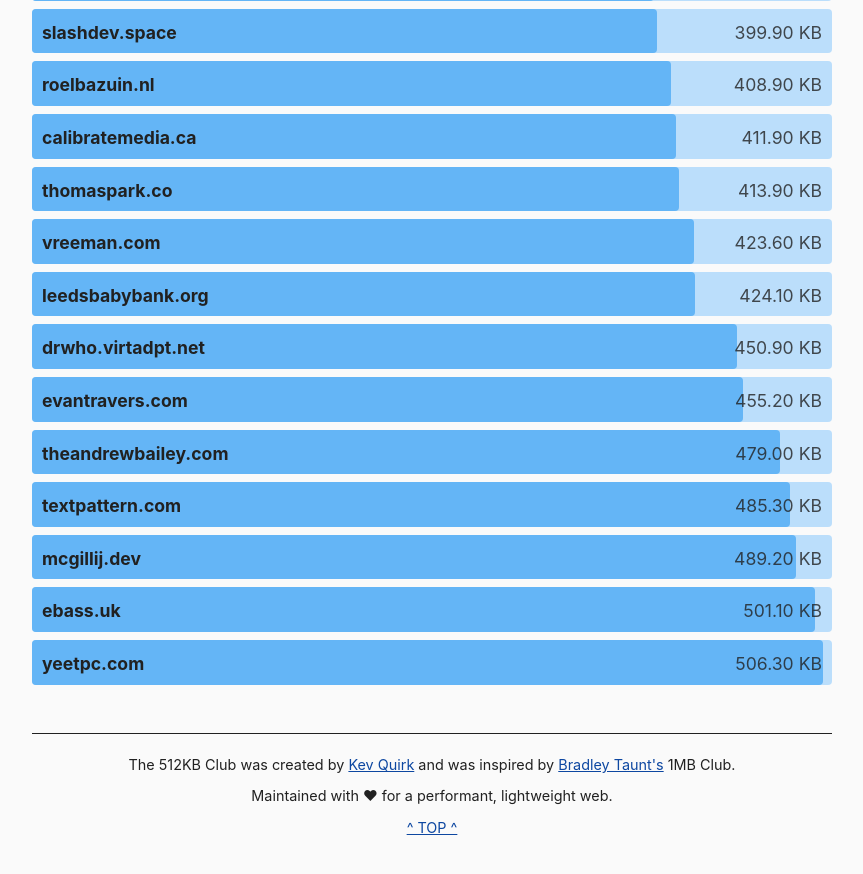
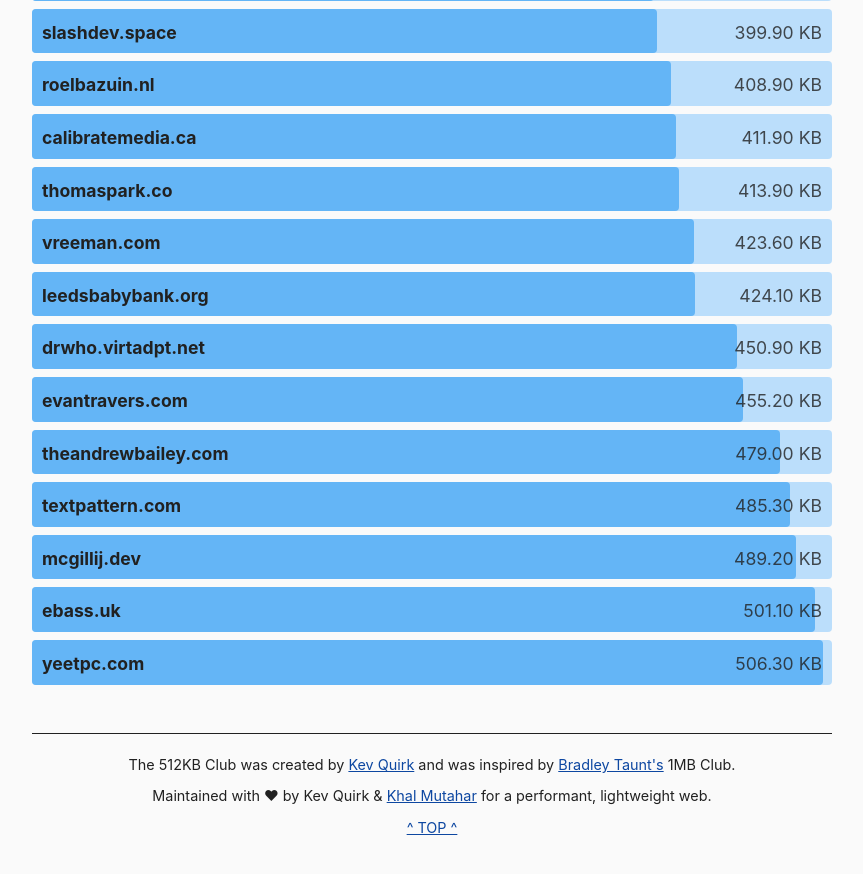
Before and after one commit to kevquirk/512kb.club, a Jekyll site: the page built from index.md, in a window 1280 px wide and 900 px high, scrolled down 15544 px. Shown: the top 874 px of the window, without its empty margins (208-1071 px from the left). Built offline with Jekyll 4.4.1, drawn with Linux system fonts in a browser that asks for light colours.

Commit message:
Added props for all the work Khal is doing in the footer.

```diff
--- a/_layouts/default.html
+++ b/_layouts/default.html
@@ -36,7 +36,7 @@
         <p>The 512KB Club was created by <a href="https://kevq.uk">Kev Quirk</a> and was inspired by <a
                 href="https://uglyduck.ca">Bradley Taunt's</a> 1MB Club.</p>
 
-        <p>Maintained with &hearts; for a performant, lightweight web.</p>
+        <p>Maintained with &hearts; by Kev Quirk & <a target="blank" href="https://www.mutahar.me">Khal Mutahar</a> for a performant, lightweight web.</p>
 
         <a href="#top">^ TOP ^</a>
 
```
